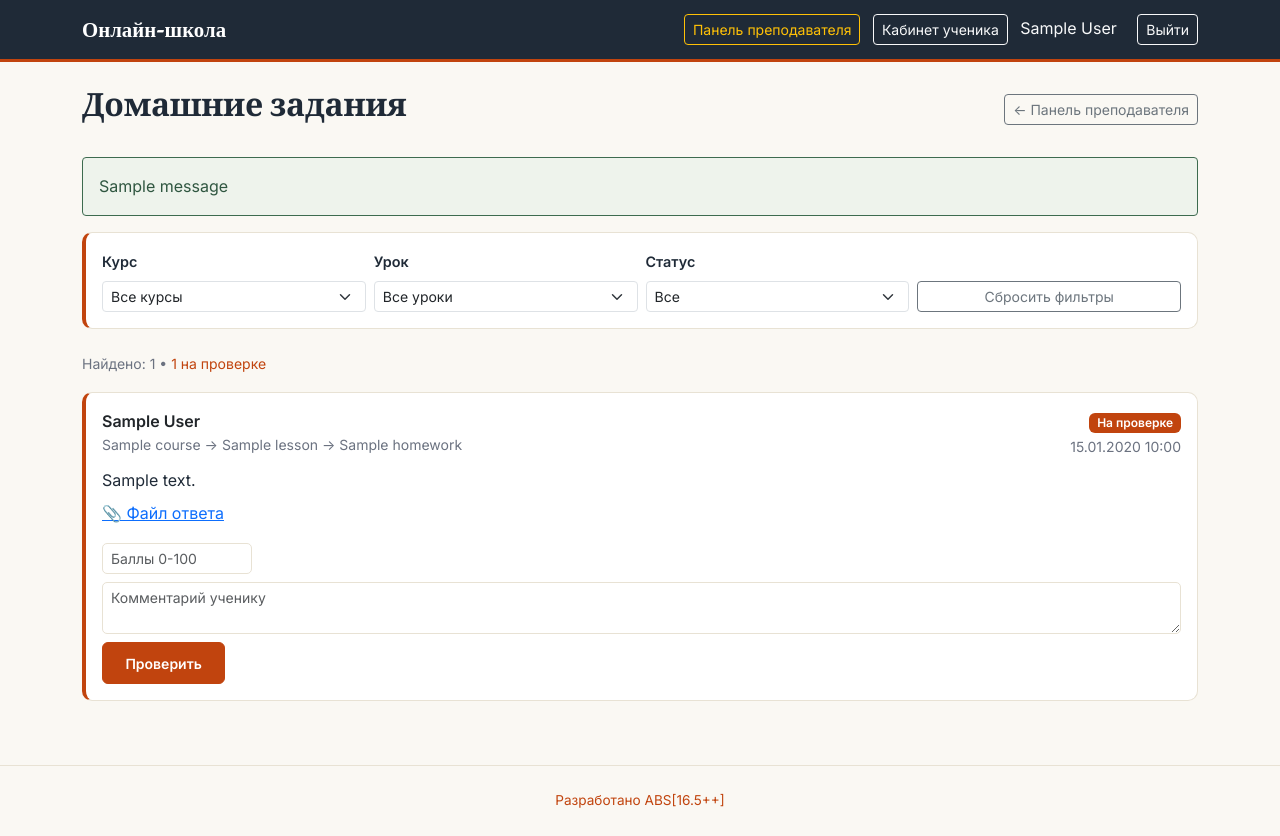
After one commit to ghghghhghg/online_school, a Django app: page /teacher/homework/ in a window 1280 px wide. The commit adds this page. Run offline with Django 5.2, Linux system fonts and the light colour scheme; a user stored in the database is signed in; tables that the repository leaves empty hold one stand-in row (values such as "Sample post"); one stand-in notice (Sample message) is shown.

Commit message:
add unified homework review page with filters

```diff
--- /dev/null
+++ b/school/templates/school/teacher/all_homework.html
@@ -0,0 +1,123 @@
+{% extends 'school/base.html' %}
+
+{% block content %}
+<div class="d-flex justify-content-between align-items-center mb-4">
+    <h2>Домашние задания</h2>
+    <a href="{% url 'teacher_dashboard' %}" class="btn btn-outline-secondary btn-sm">← Панель преподавателя</a>
+</div>
+
+{% if messages %}
+    {% for message in messages %}
+        <div class="alert alert-success">{{ message }}</div>
+    {% endfor %}
+{% endif %}
+
+<!-- Фильтры -->
+<div class="card mb-4 p-3">
+    <form method="get" class="row g-2 align-items-end">
+        <div class="col-md-3">
+            <label class="form-label small">Курс</label>
+            <select name="course" class="form-select form-select-sm" onchange="this.form.submit()">
+                <option value="">Все курсы</option>
+                {% for course in courses %}
+                <option value="{{ course.id }}" {% if selected_course == course.id|stringformat:"s" %}selected{% endif %}>
+                    {{ course.title }}
+                </option>
+                {% endfor %}
+            </select>
+        </div>
+        <div class="col-md-3">
+            <label class="form-label small">Урок</label>
+            <select name="lesson" class="form-select form-select-sm" onchange="this.form.submit()">
+                <option value="">Все уроки</option>
+                {% for lesson in lessons %}
+                <option value="{{ lesson.id }}" {% if selected_lesson == lesson.id|stringformat:"s" %}selected{% endif %}>
+                    {{ lesson.title }}
+                </option>
+                {% endfor %}
+            </select>
+        </div>
+        <div class="col-md-3">
+            <label class="form-label small">Статус</label>
+            <select name="status" class="form-select form-select-sm" onchange="this.form.submit()">
+                <option value="">Все</option>
+                <option value="pending" {% if selected_status == 'pending' %}selected{% endif %}>На проверке</option>
+                <option value="checked" {% if selected_status == 'checked' %}selected{% endif %}>Проверено</option>
+            </select>
+        </div>
+        <div class="col-md-3">
+            <a href="{% url 'teacher_all_homework' %}" class="btn btn-outline-secondary btn-sm w-100">
+                Сбросить фильтры
+            </a>
+        </div>
+    </form>
+</div>
+
+<p class="text-muted small mb-3">
+    Найдено: {{ submissions|length }}
+    {% if pending_count %} • <span style="color: var(--accent);">{{ pending_count }} на проверке</span>{% endif %}
+</p>
+
+{% for submission in submissions %}
+<div class="card mb-3 p-3">
+    <div class="d-flex justify-content-between align-items-start mb-2">
+        <div>
+            <strong>{{ submission.student.first_name }} {{ submission.student.last_name }}</strong>
+            <p class="text-muted small mb-0">
+                {{ submission.homework.lesson.course.title }} → {{ submission.homework.lesson.title }} →
+                {{ submission.homework.title }}
+            </p>
+        </div>
+        <div class="text-end">
+            {% if submission.status == 'pending' %}
+                <span class="badge" style="background-color: var(--accent);">На проверке</span>
+            {% else %}
+                <span class="badge bg-success">Проверено</span>
+            {% endif %}
+            <div><small class="text-muted">{{ submission.submitted_at|date:"d.m.Y H:i" }}</small></div>
+        </div>
+    </div>
+
+    {% if submission.text %}
+        <p class="mb-2">{{ submission.text }}</p>
+    {% endif %}
+    {% if submission.file %}
+        <a href="{{ submission.file.url }}" target="_blank" class="d-block mb-2">📎 Файл ответа</a>
+    {% endif %}
+
+    {% if submission.status == 'checked' %}
+        <div class="alert alert-success mb-0">
+            {% if submission.homework.grading_type == 'score' %}Баллы: {{ submission.score }}/100{% endif %}
+            {% if submission.homework.grading_type == 'pass_fail' %}
+                {% if submission.passed %}Зачтено{% else %}Не зачтено{% endif %}
+            {% endif %}
+            {% if submission.teacher_comment %}<br>{{ submission.teacher_comment }}{% endif %}
+        </div>
+    {% else %}
+        <form method="post" action="{% url 'teacher_check_submission' submission.pk %}" class="mt-2">
+            {% csrf_token %}
+            {% if submission.homework.grading_type == 'score' %}
+                <div class="mb-2">
+                    <input type="number" name="score" min="0" max="100" class="form-control form-control-sm"
+                           style="max-width: 150px;" placeholder="Баллы 0-100" required>
+                </div>
+            {% elif submission.homework.grading_type == 'pass_fail' %}
+                <div class="mb-2">
+                    <select name="passed" class="form-select form-select-sm" style="max-width: 200px;" required>
+                        <option value="yes">Зачтено</option>
+                        <option value="no">Не зачтено</option>
+                    </select>
+                </div>
+            {% endif %}
+            <div class="mb-2">
+                <textarea name="comment" class="form-control form-control-sm" rows="2"
+                          placeholder="Комментарий ученику"></textarea>
+            </div>
+            <button type="submit" class="btn btn-primary btn-sm">Проверить</button>
+        </form>
+    {% endif %}
+</div>
+{% empty %}
+<p class="text-muted">Ничего не найдено</p>
+{% endfor %}
+{% endblock %}
--- a/school/templates/school/teacher/dashboard.html
+++ b/school/templates/school/teacher/dashboard.html
@@ -6,6 +6,9 @@
     <div>
         <a href="{% url 'teacher_edit_profile' %}" class="btn btn-outline-secondary btn-sm me-2">
             👤 Мой профиль
+        </a>
+        <a href="{% url 'teacher_all_homework' %}" class="btn btn-outline-secondary btn-sm me-2">
+            Домашние задания
         </a>
         <a href="{% url 'index' %}" class="btn btn-outline-secondary btn-sm">← На сайт</a>
     </div>
--- a/school/urls.py
+++ b/school/urls.py
@@ -19,6 +19,7 @@ urlpatterns = [
     path('lesson/<int:pk>/comment/', views.add_comment, name='add_comment'),
     # Домашние задания — ученик
     path('lesson/<int:pk>/homework/', views.homework_view, name='homework'),
+    path('teacher/homework/', views.teacher_all_homework, name='teacher_all_homework'),
     path('comment/<int:pk>/delete/', views.delete_comment, name='delete_comment'),
 
     path('lesson/<int:pk>/test/', views.test_view, name='test'),
--- a/school/views.py
+++ b/school/views.py
@@ -712,4 +712,38 @@ def teacher_check_submission(request, pk):
         messages.success(request, 'Проверено!')
         return redirect('teacher_homework_submissions', pk=homework.pk)
 
-    return redirect('teacher_homework_submissions', pk=homework.pk)
+    return redirect(request.META.get('HTTP_REFERER', 'teacher_all_homework'))
+
+@staff_member_required
+def teacher_all_homework(request):
+    submissions = HomeworkSubmission.objects.select_related(
+        'student', 'homework', 'homework__lesson', 'homework__lesson__course'
+    ).all()
+
+    course_id = request.GET.get('course')
+    lesson_id = request.GET.get('lesson')
+    status = request.GET.get('status')
+
+    if course_id:
+        submissions = submissions.filter(homework__lesson__course_id=course_id)
+    if lesson_id:
+        submissions = submissions.filter(homework__lesson_id=lesson_id)
+    if status:
+        submissions = submissions.filter(status=status)
+
+    courses = Course.objects.all()
+    lessons = Lesson.objects.filter(homework__isnull=False)
+    if course_id:
+        lessons = lessons.filter(course_id=course_id)
+
+    pending_count = HomeworkSubmission.objects.filter(status='pending').count()
+
+    return render(request, 'school/teacher/all_homework.html', {
+        'submissions': submissions,
+        'courses': courses,
+        'lessons': lessons,
+        'selected_course': course_id,
+        'selected_lesson': lesson_id,
+        'selected_status': status,
+        'pending_count': pending_count,
+    })
```
